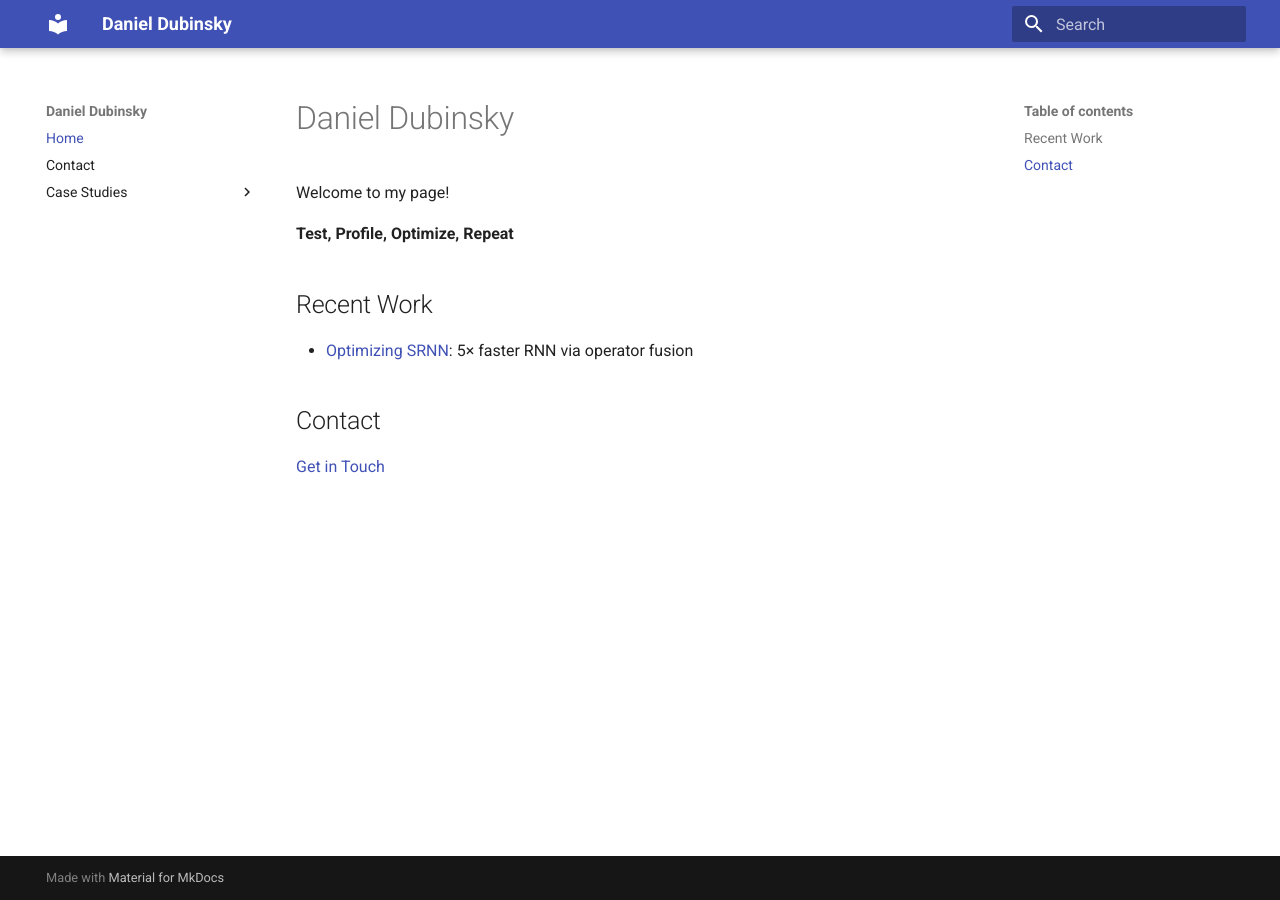
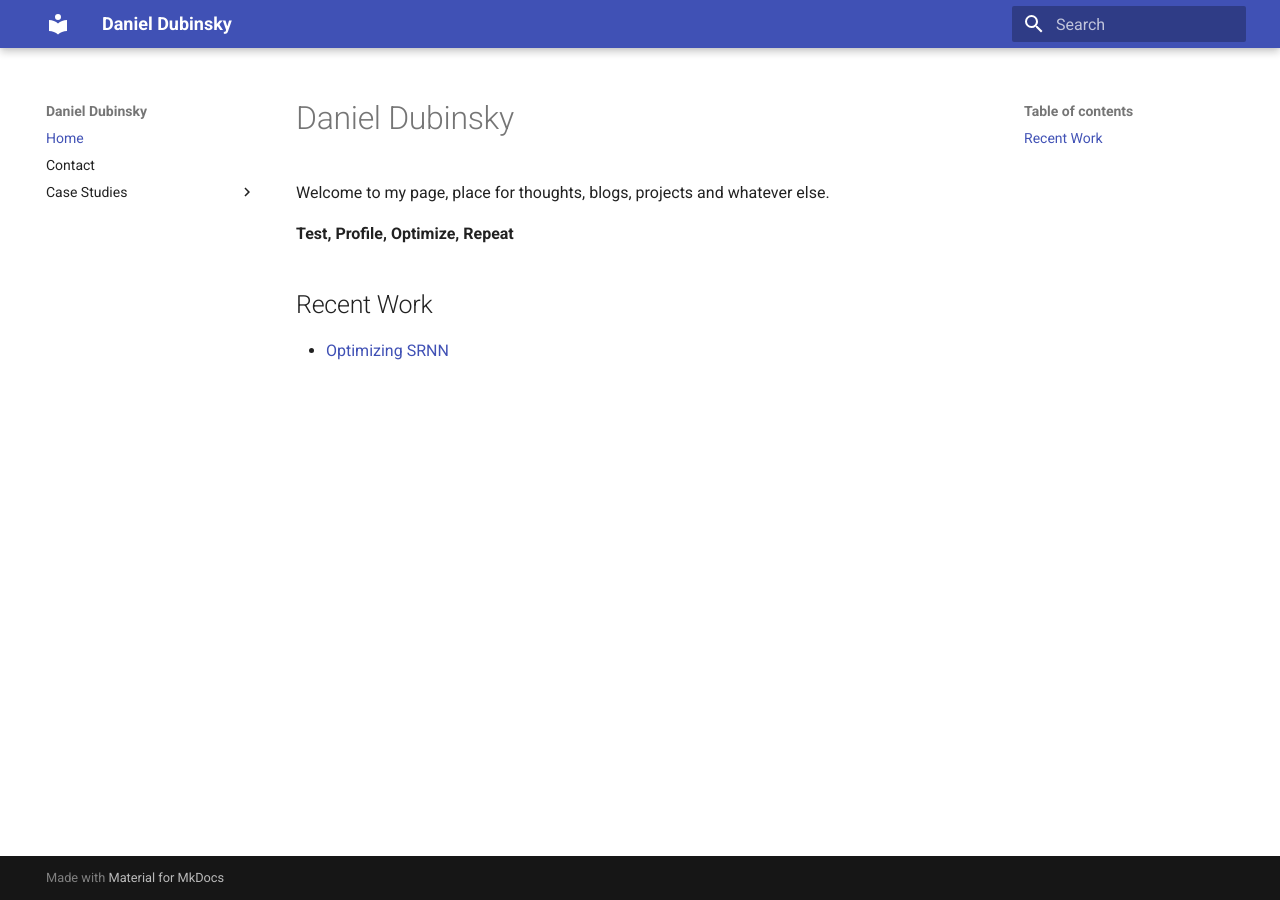
Before and after one commit to DanielDubinsky/personal-site, an MkDocs documentation site: the page built from docs/index.md, in a window 1280 px wide. Built offline with MkDocs 1.6.1 and Material for MkDocs 9.7.7, drawn with Linux system fonts in a browser that asks for light colours.

Commit message:
page: update home page and minor changes.

```diff
--- a/docs/index.md
+++ b/docs/index.md
@@ -1,14 +1,11 @@
 # Daniel Dubinsky
 
-Welcome to my page!
-<!-- I optimize machine learning systems at their lowest levels — ONNX runtine, CUDA, PyTorch internals, and custom kernels.   -->
+Welcome to my page, place for thoughts, blogs, projects and whatever else.
+
 **Test, Profile, Optimize, Repeat**
 
 <!-- ## What I do
 - Profile and accelerate models on high/low end CPUs, GPUs and accelerators. -->
 
 ## Recent Work
-- [Optimizing SRNN](case-studies/optimizing-srnn.md): 5× faster RNN via operator fusion
-
-## Contact
-[Get in Touch](contact.md)
+- [Optimizing SRNN](case-studies/optimizing-srnn.md)
```
Also changed, not shown: docs/case-studies/optimizing-srnn.md (+3 -3 lines), docs/contact.md (+1 -1 lines).
